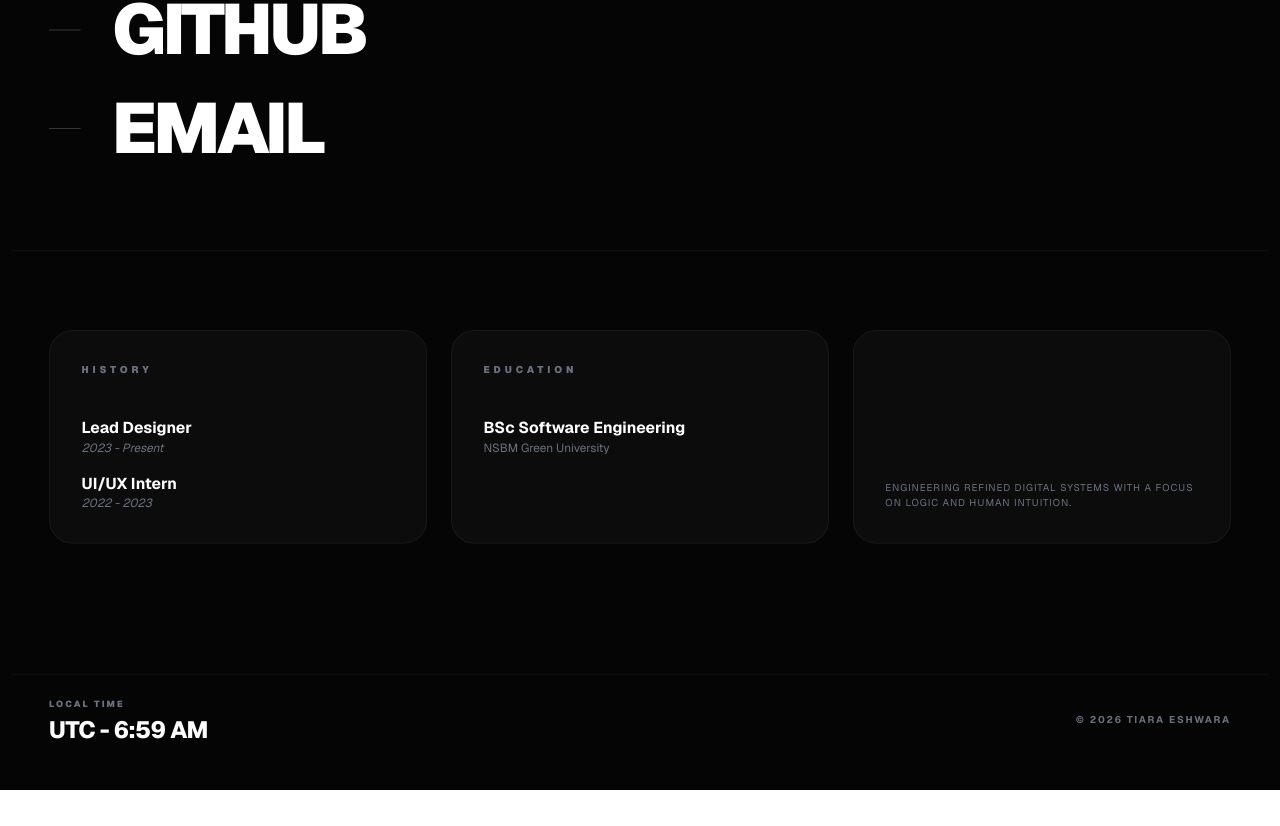
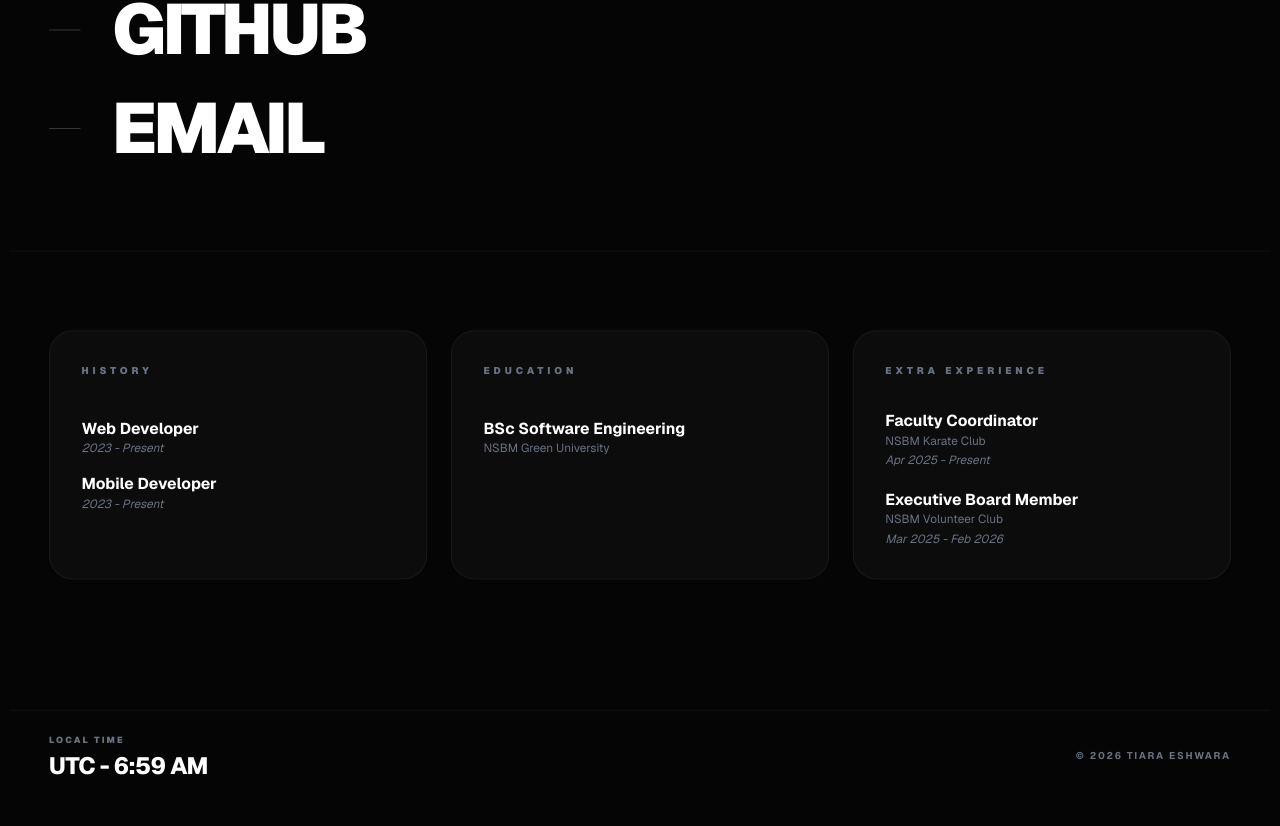
Before and after one commit to tiaraeshwara/my-portfolio, a Next.js app: page / in a window 1280 px wide. Shown: the part 6197-7023 px from the top of the page. Before the commit the page ends 6987 px from the top, so only its background shows below. Built offline with nearby package versions, Linux system fonts and the light colour scheme.

Commit message:
added styles

```diff
--- a/app/page.tsx
+++ b/app/page.tsx
@@ -1419,15 +1419,15 @@ export default function PortfolioPage() {
             <p
               className={`text-base font-bold ${isDarkMode ? "text-white" : "text-black"}`}
             >
-              Lead Designer
+              Web Developer
             </p>
             <p className="text-gray-500 text-xs italic mb-4">2023 - Present</p>
             <p
               className={`text-base font-bold ${isDarkMode ? "text-white" : "text-black"}`}
             >
-              UI/UX Intern
+              Mobile Developer
             </p>
-            <p className="text-gray-500 text-xs italic">2022 - 2023</p>
+            <p className="text-gray-500 text-xs italic">2023 - Present</p>
           </motion.div>
           <motion.div
             initial={{ opacity: 0, y: 20 }}
@@ -1453,12 +1453,27 @@ export default function PortfolioPage() {
             transition={{ duration: 0.7, delay: 0.16, ease: [0.16, 1, 0.3, 1] }}
             viewport={{ once: false, amount: 0.4 }}
             whileHover={{ y: -8, scale: 1.015 }}
-            className={`border p-8 rounded-3xl flex items-end transition-all ${isDarkMode ? "bg-white/[0.03] border-white/5 hover:shadow-[0_16px_55px_rgba(168,85,247,0.16)]" : "bg-black/[0.03] border-black/5 hover:shadow-[0_16px_55px_rgba(76,29,149,0.12)]"}`}
+            className={`border p-8 rounded-3xl transition-all ${isDarkMode ? "bg-white/[0.03] border-white/5 hover:shadow-[0_16px_55px_rgba(168,85,247,0.16)]" : "bg-black/[0.03] border-black/5 hover:shadow-[0_16px_55px_rgba(76,29,149,0.12)]"}`}
           >
-            <p className="text-gray-500 text-[10px] uppercase tracking-widest leading-relaxed">
-              Engineering refined digital systems with a focus on logic and
-              human intuition.
+            <h3 className="text-[10px] font-black uppercase tracking-[0.4em] text-gray-500 mb-8">
+              Extra Experience
+            </h3>
+            <p
+              className={`text-base font-bold ${isDarkMode ? "text-white" : "text-black"}`}
+            >
+              Faculty Coordinator
             </p>
+            <p className="text-gray-500 text-xs mb-1">NSBM Karate Club</p>
+            <p className="text-gray-500 text-xs italic mb-5">
+              Apr 2025 - Present
+            </p>
+            <p
+              className={`text-base font-bold ${isDarkMode ? "text-white" : "text-black"}`}
+            >
+              Executive Board Member
+            </p>
+            <p className="text-gray-500 text-xs mb-1">NSBM Volunteer Club</p>
+            <p className="text-gray-500 text-xs italic">Mar 2025 - Feb 2026</p>
           </motion.div>
         </motion.section>
 
```
